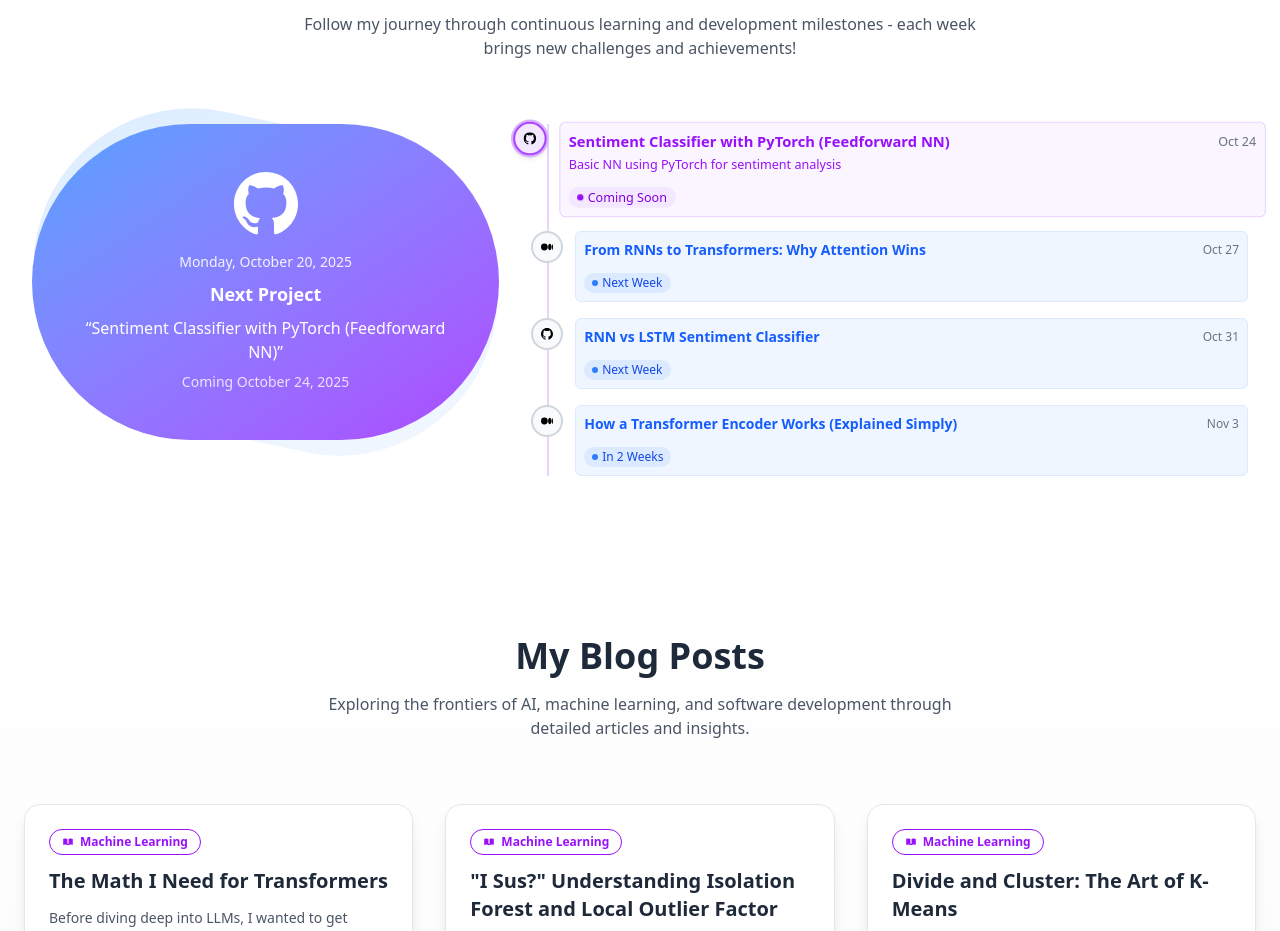
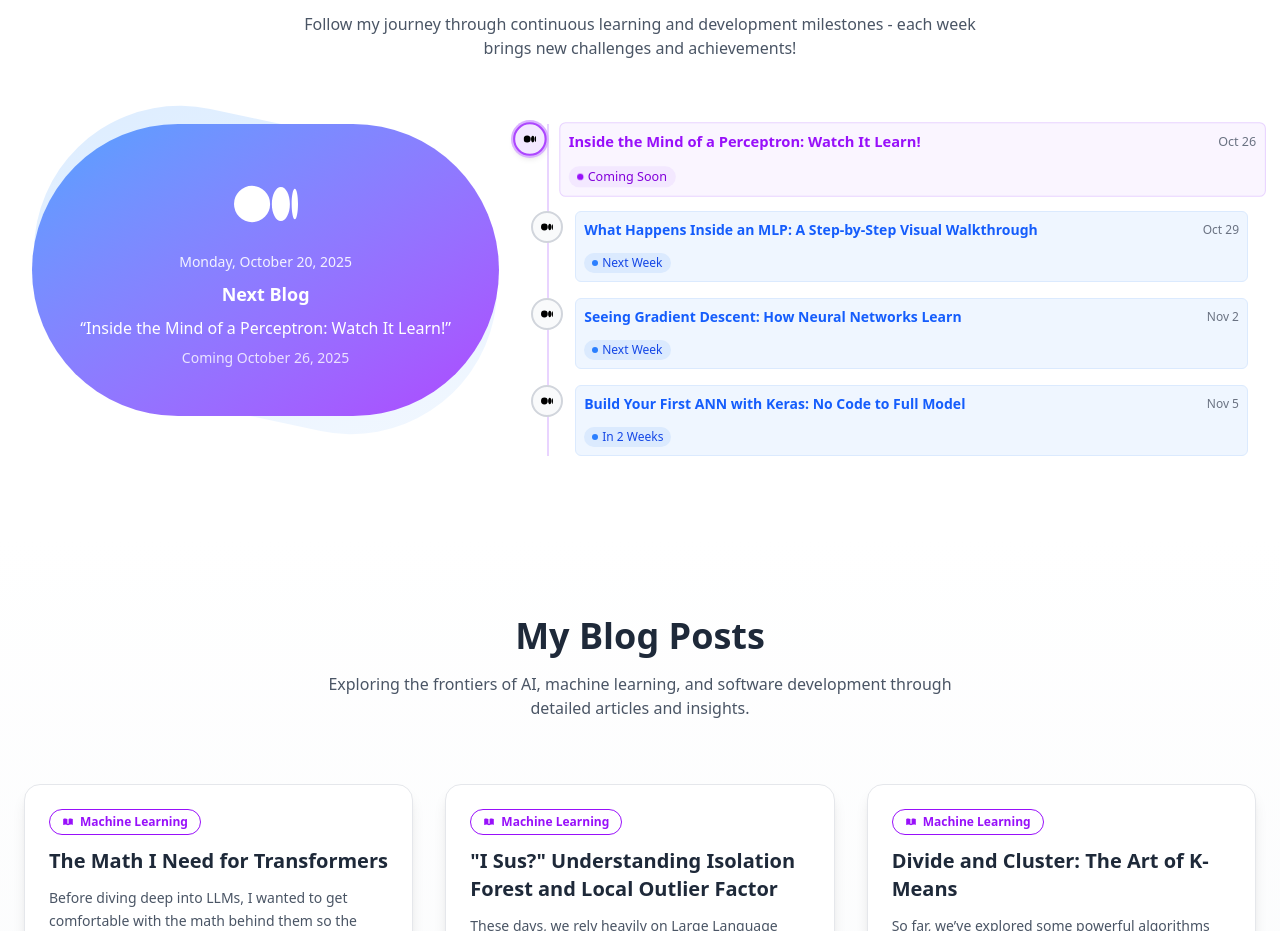
Before and after one commit to thevisionaryvectors/the-visionary-vectors-website, a Next.js app: page /ayushi in a window 1280 px wide. Shown: the part 1404-2335 px from the top of the page. Built offline with nearby package versions, Linux system fonts and the light colour scheme.

Commit message:
update the blogs

```diff
--- a/src/components/common/AyushiPageContent.tsx
+++ b/src/components/common/AyushiPageContent.tsx
@@ -70,31 +70,31 @@ const projectMilestones: Array<{
   type: 'github' | 'milestone' | 'blog';
 }> = [
    {
-    id: 'github-sentiment',
-    title: 'Sentiment Classifier with PyTorch (Feedforward NN)',
-    description: 'Basic NN using PyTorch for sentiment analysis',
-    date: new Date('2025-10-24'),
-    type: 'github'
-  },
-  {
-    id: 'potential-blog-1',
-    title: 'From RNNs to Transformers: Why Attention Wins',
+    id: 'blog-1',
+    title: 'Inside the Mind of a Perceptron: Watch It Learn!',
     description: '',
-    date: new Date('2025-10-27'),
+    date: new Date('2025-10-26'),
     type: 'blog'
   },
   {
-    id: 'github-rnn',
-    title: 'RNN vs LSTM Sentiment Classifier',
+    id: 'blog-2',
+    title: 'What Happens Inside an MLP: A Step-by-Step Visual Walkthrough',
     description: '',
-    date: new Date('2025-10-31'),
-    type: 'github'
+    date: new Date('2025-10-29'),
+    type: 'blog'
   },
   {
-    id: 'potential-blog-2',
-    title: 'How a Transformer Encoder Works (Explained Simply)',
+    id: 'blog-3',
+    title: 'Seeing Gradient Descent: How Neural Networks Learn',
     description: '',
-    date: new Date('2025-11-03'),
+    date: new Date('2025-11-02'),
+    type: 'blog'
+  },
+  {
+    id: 'blog-4',
+    title: 'Build Your First ANN with Keras: No Code to Full Model',
+    description: '',
+    date: new Date('2025-11-05'),
     type: 'blog'
   },
 ];
```
